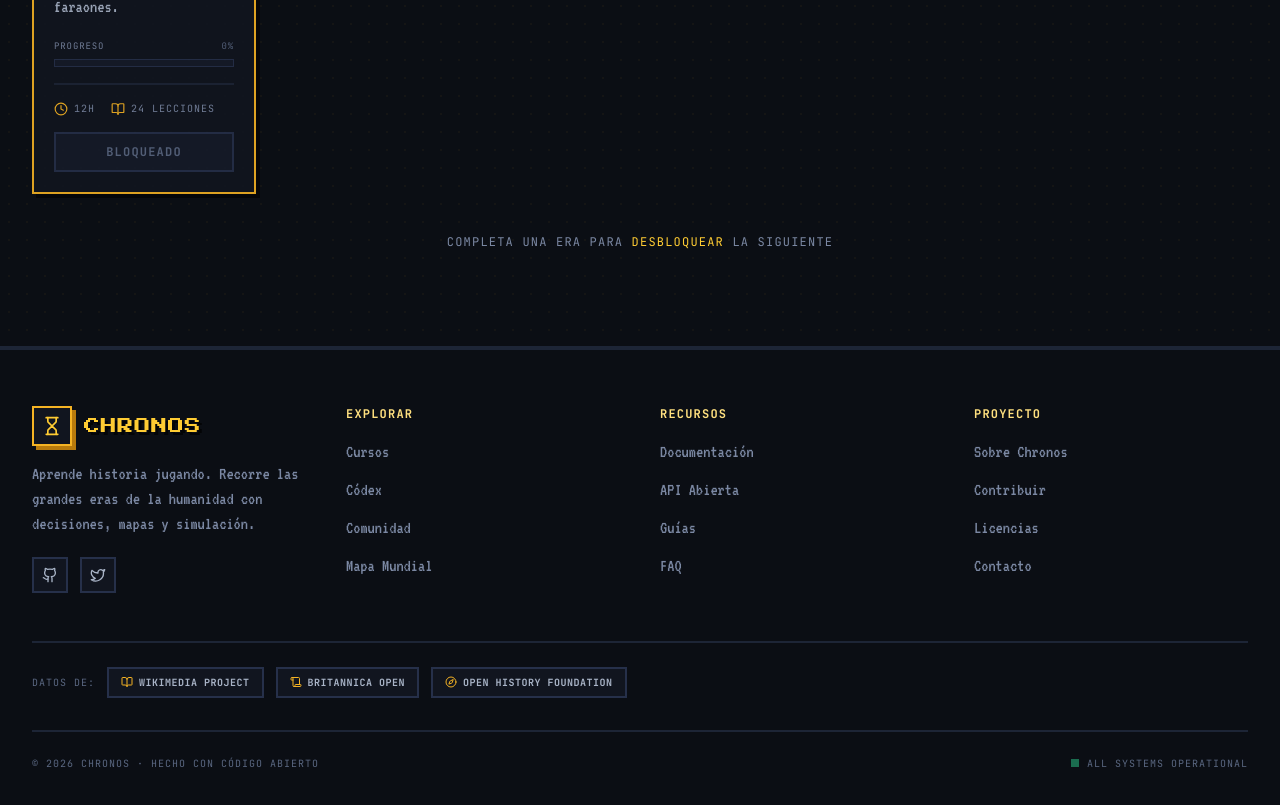
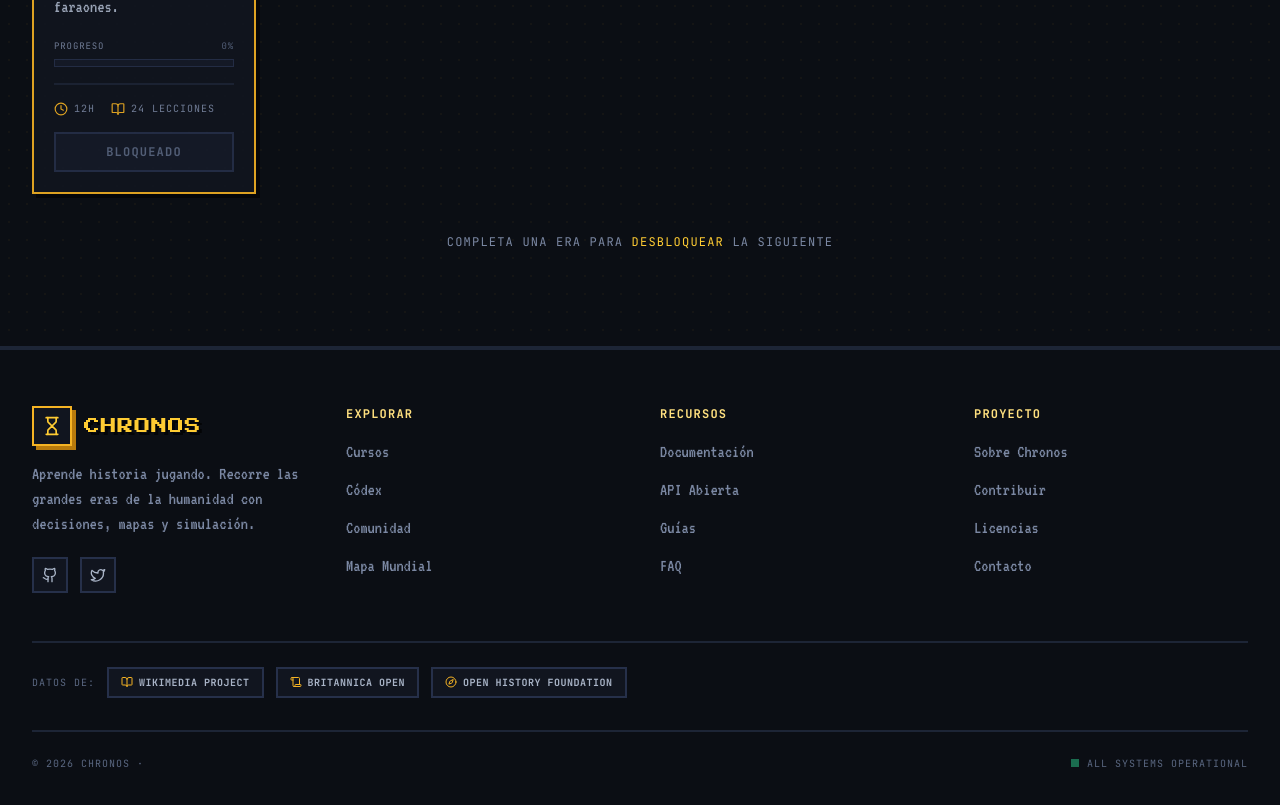
Before and after one commit to Crayerx/chicha.0.2, a React (Vite) app: page / in a window 1280 px wide. Shown: the part 1967-2772 px from the top of the page. Built offline with nearby package versions, Linux system fonts and the light colour scheme; no server answers.

Commit message:
Update Footer.tsx

```diff
--- a/src/components/Footer.tsx
+++ b/src/components/Footer.tsx
@@ -101,7 +101,7 @@ export default function Footer() {
         {/* Bottom bar */}
         <div className="mt-8 flex flex-col items-center justify-between gap-4 border-t-2 border-ink-600 pt-6 sm:flex-row">
           <p className="font-mono text-[10px] uppercase tracking-widest text-slate2-500">
-            © 2026 Chronos · Hecho con código abierto
+            © 2026 Chronos ·
           </p>
           <p className="flex items-center gap-2 font-mono text-[10px] uppercase tracking-widest text-slate2-500">
             <span className="h-2 w-2 animate-blink bg-jade-400" />
```
